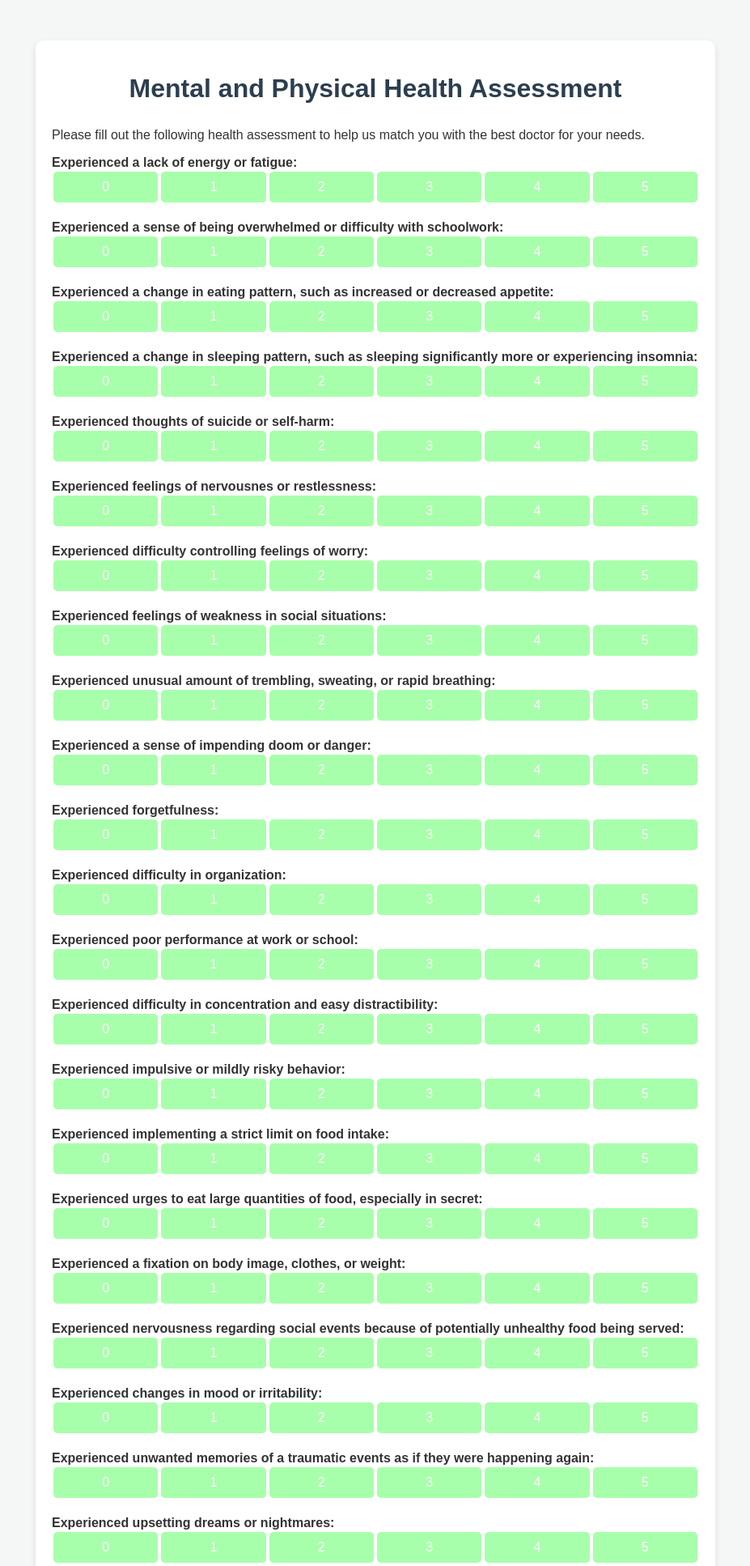
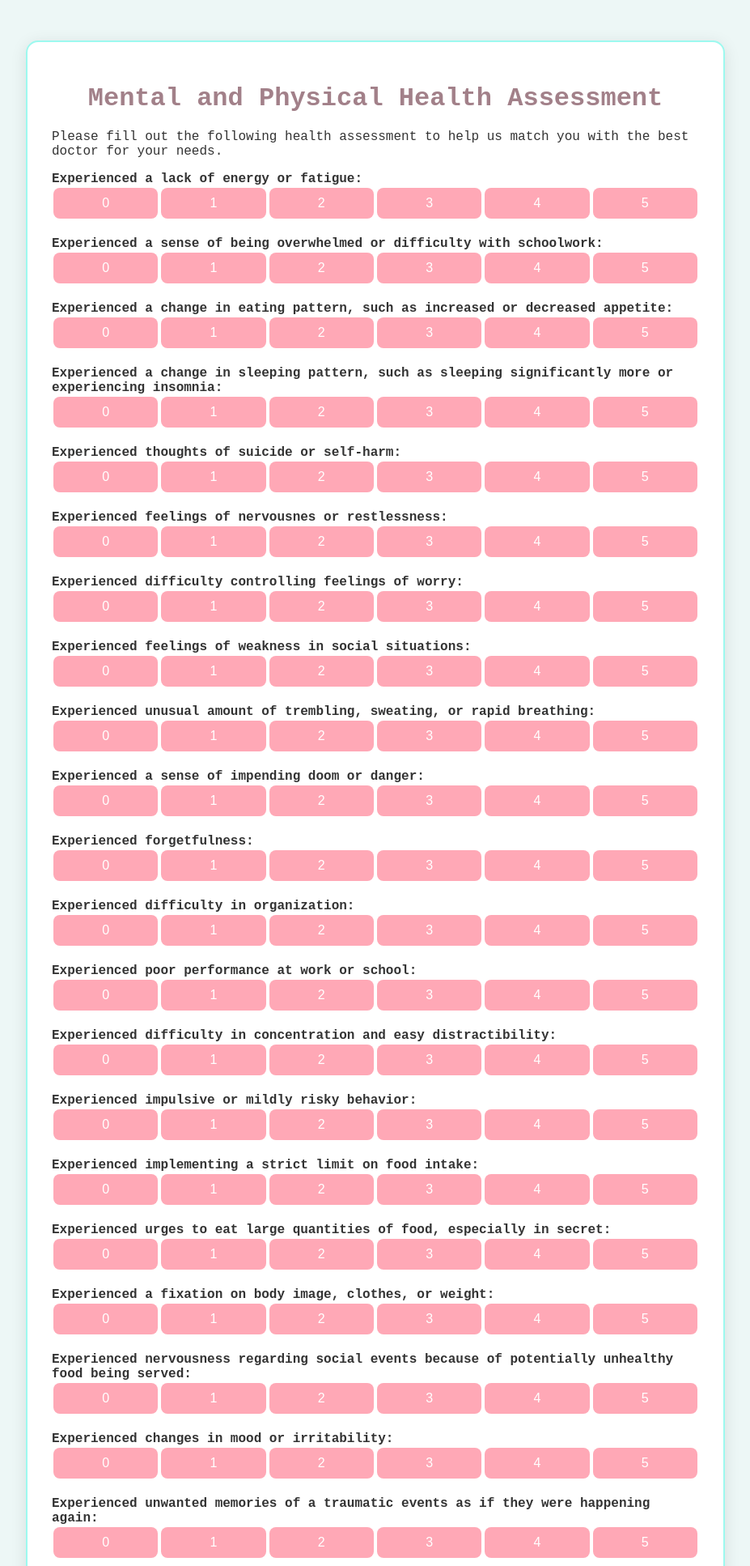
Before and after one commit to zkaiser3/Code-ADA-2024, a Flask app: page /patient in a window 1280 px wide. Shown: the top 1934 px of the page at 81% size, without its empty margins (176-1103 px from the left). Run offline with Flask 3, Linux system fonts and the light colour scheme.

Commit message:
patient page updated

```diff
--- a/templates/patient.html
+++ b/templates/patient.html
@@ -6,10 +6,10 @@
     <title>Patient Assessment</title>
     <style>
         body {
-            font-family: Arial, sans-serif;
+            font-family: 'Courier New', Courier, monospace;
             margin: 0;
             padding: 0;
-            background-color: #f4f7f6;
+            background-color: #EDF7F6; /* Light background color */
             color: #333;
         }
 
@@ -17,18 +17,22 @@
         .container {
             max-width: 800px;
             margin: 50px auto;
-            padding: 20px;
+            padding: 30px;
             background-color: #ffffff;
-            box-shadow: 0 4px 8px rgba(0, 0, 0, 0.1);
-            border-radius: 10px;
+            box-shadow: 0 4px 20px rgba(0, 0, 0, 0.1);
+            border-radius: 15px;
+            border: 2px solid #9DF9EF; /* Light border */
         }
 
         h1 {
             text-align: center;
-            color: #2c3e50;
-            margin-bottom: 30px;
+            color: #A28089; /* Muted text color */
+            margin-bottom: 20px;
         }
-
+        h2 {
+            color: #51e2f1; /* Bright section headers */
+            margin-top: 30px;
+        }
         /* Statement styling */
         .statement {
             margin-bottom: 20px;
@@ -43,24 +47,26 @@
         .button-group {
             display: flex;
             justify-content: space-between;
+            margin-bottom: 10px; /* Spacing for buttons */
         }
 
         button {
             padding: 10px 15px;
             font-size: 16px;
-            background-color: #a8ffab;
+            background-color: #FFA8B6; /* Light pink */
             color: white;
             border: none;
-            border-radius: 5px;
+            border-radius: 8px;
             cursor: pointer;
-            transition: background-color 0.3s ease;
+            transition: background-color 0.3s ease, transform 0.2s ease; /* Added transform effect */
             margin: 2px;
             flex: 1;
             min-width: 50px;
         }
 
         button:hover {
-            background-color: #45a049;
+            background-color: #FF6F8E; /* Darker pink on hover */
+            transform: scale(1.05); /* Slight scale effect */
         }
 
         /* Other preferences */
@@ -71,6 +77,10 @@
         button.submit {
             margin-top: 20px;
             width: 100%;
+            background-color: #9DF9EF; /* Light turquoise */
+        }
+        button.submit:hover {
+            background-color: #51e2f1; /* Brighter turquoise on hover */
         }
     </style>
 </head>
```
